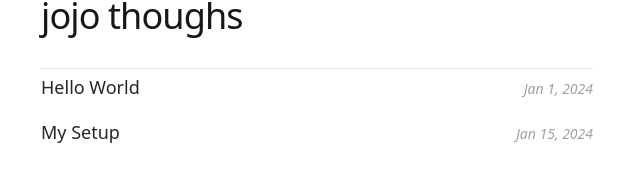
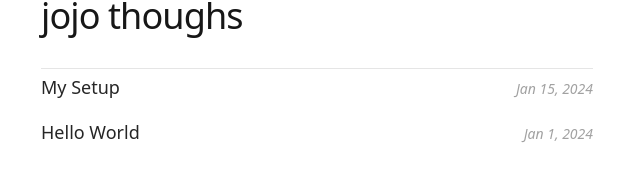
Before and after one commit to sakn0m/blog, a Next.js app: page / in a window 1280 px wide. Shown: the part 132-314 px from the top of the page, without its empty margins (323-963 px from the left). Built offline with nearby package versions, Linux system fonts and the light colour scheme.

Commit message:
Markdown for pushing articles

```diff
--- /dev/null
+++ b/app/lib/posts.ts
@@ -0,0 +1,39 @@
+import fs from "fs";
+import path from "path";
+import matter from "gray-matter";
+
+const postsDirectory = path.join(process.cwd(), "posts");
+
+export type Post = {
+    slug: string;
+    title: string;
+    date: string;
+    content: string;
+};
+
+export function getPostSlugs() {
+    return fs.readdirSync(postsDirectory).filter((file) => file.endsWith(".md"));
+}
+
+export function getPostBySlug(slug: string): Post {
+    const realSlug = slug.replace(/\.md$/, "");
+    const fullPath = path.join(postsDirectory, `${realSlug}.md`);
+    const fileContents = fs.readFileSync(fullPath, "utf8");
+    const { data, content } = matter(fileContents);
+
+    return {
+        slug: realSlug,
+        title: data.title,
+        date: data.date,
+        content,
+    };
+}
+
+export function getAllPosts(): Post[] {
+    const slugs = getPostSlugs();
+    const posts = slugs
+        .map((slug) => getPostBySlug(slug))
+        // Sort posts by date in descending order
+        .sort((post1, post2) => (post1.date > post2.date ? -1 : 1));
+    return posts;
+}
--- a/app/page.tsx
+++ b/app/page.tsx
@@ -1,20 +1,10 @@
 import Link from "next/link";
 import { ThemeToggle } from "./theme-toggle";
-
-const POSTS = [
-  {
-    slug: "hello-world",
-    title: "Hello World",
-    date: "Jan 1, 2024",
-  },
-  {
-    slug: "my-setup",
-    title: "My Setup",
-    date: "Jan 15, 2024",
-  },
-];
+import { getAllPosts } from "./lib/posts";
 
 export default function Home() {
+  const posts = getAllPosts();
+
   return (
     <main className="max-w-[600px] mx-auto px-6 py-24 md:py-32 font-serif fade-in relative">
 
@@ -34,7 +24,7 @@ export default function Home() {
       {/* Articles Section */}
       <section className="space-y-6">
         <ul className="flex flex-col gap-4">
-          {POSTS.map((post) => (
+          {posts.map((post) => (
             <li key={post.slug}>
               <Link
                 href={`/posts/${post.slug}`}
--- a/app/posts/[slug]/page.tsx
+++ b/app/posts/[slug]/page.tsx
@@ -1,8 +1,11 @@
 import Link from "next/link";
+import Markdown from "markdown-to-jsx";
 import { ThemeToggle } from "../../theme-toggle";
+import { getPostBySlug } from "../../lib/posts";
 
 export default async function Post({ params }: { params: Promise<{ slug: string }> }) {
     const { slug } = await params;
+    const post = getPostBySlug(slug);
 
     return (
         <main className="max-w-[600px] mx-auto px-6 py-24 md:py-32 font-serif fade-in relative">
@@ -14,12 +17,14 @@ export default async function Post({ params }: { params: Promise<{ slug: string
                 ← Back
             </Link>
 
-            <article className="prose dark:prose-invert">
-                <h1 className="text-3xl font-medium mb-4 capitalize text-neutral-900 dark:text-neutral-100">{slug.replace("-", " ")}</h1>
-                <p className="text-neutral-600 dark:text-neutral-400 leading-relaxed font-serif text-lg">
-                    This is a placeholder for the article content. In a real application,
-                    this would verify the slug and render Markdown/MDX.
-                </p>
+            <article className="prose dark:prose-invert prose-neutral max-w-none">
+                <h1 className="text-3xl font-medium mb-4 capitalize text-neutral-900 dark:text-neutral-100">{post.title}</h1>
+                <div className="text-sm text-neutral-400 dark:text-neutral-500 italic mb-8">
+                    {post.date}
+                </div>
+                <div className="text-lg text-neutral-800 dark:text-neutral-300 leading-relaxed">
+                    <Markdown>{post.content}</Markdown>
+                </div>
             </article>
         </main>
     );
--- a/package.json
+++ b/package.json
@@ -9,7 +9,9 @@
     "lint": "eslint"
   },
   "dependencies": {
+    "gray-matter": "^4.0.3",
     "lucide-react": "^0.562.0",
+    "markdown-to-jsx": "^9.5.5",
     "next": "16.1.1",
     "next-themes": "^0.4.6",
     "react": "19.2.3",
--- /dev/null
+++ b/posts/hello-world.md
@@ -0,0 +1,14 @@
+---
+title: "Hello World"
+date: "Jan 1, 2024"
+---
+
+Welcome to my new blog! This is the first post.
+
+I'm checking if the markdown rendering works correctly.
+
+## What to expect
+
+- Random thoughts
+- Coding experiments
+- Life updates
--- /dev/null
+++ b/posts/my-setup.md
@@ -0,0 +1,18 @@
+---
+title: "My Setup"
+date: "Jan 15, 2024"
+---
+
+Here is a quick look at my current dev setup.
+
+## Hardware
+
+- MacBook Pro M3
+- Keychron K2
+- LG UltraFine Monitor
+
+## Software
+
+- VS Code
+- warp.dev
+- ARC Browser
```
Also changed, not shown: 1 other file (tests, documents, lock files or other folders).
